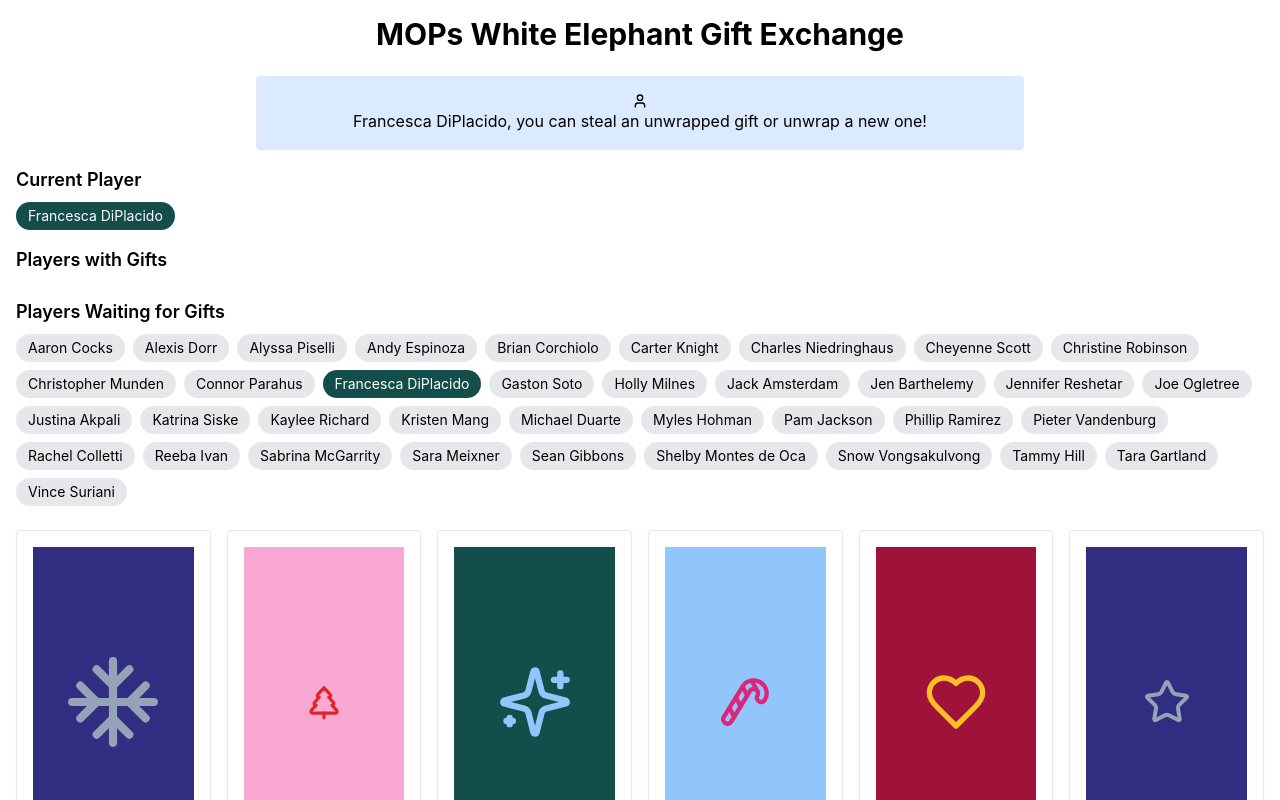
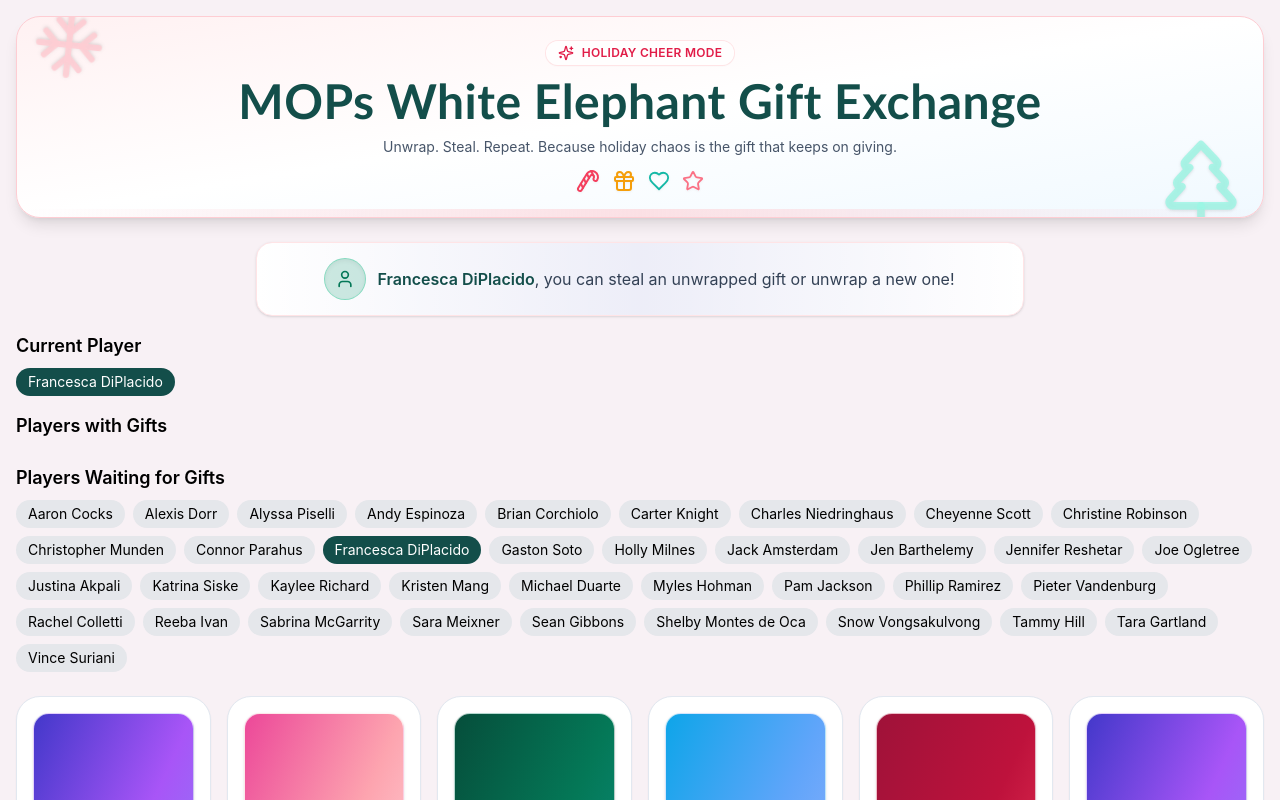
Before and after one commit to tollbros/white-elephant-game, a React (Create React App) app: page / in a window 1280 px wide. Shown: the top 800 px of the page. Built offline with nearby package versions, Linux system fonts and the light colour scheme.

Commit message:
added config setup and updated ui

```diff
--- a/src/WhiteElephantGame.jsx
+++ b/src/WhiteElephantGame.jsx
@@ -2,101 +2,10 @@ import React, { useState } from 'react';
 import { Gift, Snowflake, TreePine, Heart, Sparkles, CandyCane, Star, User, Lock } from 'lucide-react';
 import Card from './components/card';
 import { Alert, AlertDescription } from './components/alert';
+import { basePlayers, giftsData, totalGifts } from './config/gameData';
 // import gift1 from './images/gift1.jpg';
 
 const WhiteElephantGame = () => {
-  const basePlayers = [ "Aaron Cocks", "Alexis Dorr", "Alyssa Piselli", "Andy Espinoza",
-    "Brian Corchiolo", "Carter Knight", "Cheyenne Scott", "Charles Niedringhaus",
-    "Christopher Munden", "Christine Robinson", "Connor Parahus", "Francesca DiPlacido",
-    "Gaston Soto", "Holly Milnes", "Jack Amsterdam", "Jen Barthelemy", "Jennifer Reshetar",
-    "Joe Ogletree", "Justina Akpali", "Kaylee Richard", "Katrina Siske", "Kristen Mang",
-    "Michael Duarte", "Myles Hohman", "Pam Jackson", "Phillip Ramirez", "Pieter Vandenburg",
-    "Rachel Colletti", "Reeba Ivan", "Sabrina McGarrity", "Sara Meixner", "Sean Gibbons",
-    "Shelby Montes de Oca", "Snow Vongsakulvong", "Tara Gartland", "Tammy Hill", "Vince Suriani"
-  ];
-
-
-  const giftNames = [
-    "Bluetooth Speaker",       // gift1
-    "Chair Heating Pad",       // gift2
-    "Essential Oil Diffuser",  // gift3
-    "Glass Food Containers",   // gift4
-    "10oz Yeti Tumbler",       // gift5
-    "What Do You Meme?",       // gift6
-    "Fondue Pot",              // gift7
-    "Flower Pot",              // gift8
-    "Door Sign",               // gift9
-    "Balsam & Cedar Candle",   // gift10
-    "Charcuterie Tray",        // gift11
-    "Catch Phrase",            // gift12
-    "Pickleball Set",          // gift13
-    "Cocktail Shaker Set",     // gift14
-    "Coffee Javasok",          // gift15
-    "Mini Crockpot",           // gift16
-    "Stanley Wine Tumbler",    // gift17
-    "3-in-1 Insulated Can Koozie", // gift18
-    "Massage Gun",             // gift19
-    "Smores Maker",            // gift20
-    "Electric Candle Lighters",// gift21
-    "Popcorn Maker",           // gift22
-    "Luggage Scales",          // gift23
-    "Lego Car",                // gift24
-    "Tile Tracker",            // gift25
-    "Carhartt Hat",            // gift26
-    "Blanket",                 // gift27
-    "Eagles Desk Pad",         // gift28
-    "Rechargable Hand Warmers",// gift29
-    "Himalayan Salt Lamp",     // gift30
-    "Holiday Waffle Maker",    // gift31
-    "Snoop Dogg Cookbook",     // gift32
-    "Mug Warmer",              // gift33
-    "Veggie Chopper & Slicer", // gift34
-    "Mini Space Heater",       // gift35
-    "40oz Water Bottle",       // gift36
-    "Packing Cubes"            // gift37
-  ];
-
-
-  const giftLinks = [
-    "https://a.co/d/iANm6vx", // Bluetooth Speaker - gift1
-    "https://a.co/d/5ZEWLrB", // Chair Heating Pad - gift2
-    "https://a.co/d/1AcVGT4", // Essential Oil Diffuser - gift3
-    "https://a.co/d/aIlPHu9", // Glass Food Containers - gift4
-    "https://a.co/d/1BNWH5e", // 10oz Yeti Tumbler - gift5
-    "https://a.co/d/4gb0ptw", // What Do You Meme? - gift6
-    "https://a.co/d/hN0MCnV", // Fondue Pot - gift7
-    "https://a.co/d/e6z78ib", // Flower Pot - gift8
-    "https://a.co/d/g4AyxDK", // Door Sign - gift9
-    "https://a.co/d/4WzGaxD", // Balsam & Cedar Candle - gift10
-    "https://a.co/d/0NnLiq3", // Charcuterie Tray - gift11
-    "https://a.co/d/3DazynN", // Catch Phrase - gift12
-    "https://a.co/d/goKmJHb", // Pickleball Set - gift13
-    "https://a.co/d/9aEy4ui", // Cocktail Shaker Set - gift14
-    "https://a.co/d/7lI6JDf", // Coffee Javasok - gift15
-    "https://a.co/d/9rWBwJN", // Mini Crockpot - gift16
-    "https://a.co/d/hD17Tis", // Stanley Wine Tumbler - gift17
-    "https://a.co/d/a41SHmt", // 3-in-1 Insulated Can Koozie - gift18
-    "https://a.co/d/9XAfHhO", // Massage Gun - gift19
-    "https://a.co/d/1EQmPRj", // Smores Maker - gift20
-    "https://a.co/d/c2eoRrW", // Electric Candle Lighters - gift21
-    "https://a.co/d/bwiwd4Z", // Popcorn Maker - gift22
-    "https://a.co/d/0Brj9p7", // Luggage Scales - gift23
-    "https://a.co/d/8g8lF69", // Lego Car - gift24
-    "https://a.co/d/6Zh6zQc", // Tile Tracker - gift25
-    "https://a.co/d/9fDMaAt", // Carhartt Hat - gift26
-    "https://a.co/d/e6uYV0Y", // Blanket - gift27
-    "https://a.co/d/6jI9AZP", // Eagles Desk Pad - gift28
-    "https://a.co/d/cfOVzli", // Rechargable Hand Warmers - gift29
-    "https://a.co/d/3pXu3BN", // Himalayan Salt Lamp - gift30
-    "https://a.co/d/2tw9nKI", // Holiday Waffle Maker - gift31
-    "https://a.co/d/bhznkh1", // Snoop Dogg Cookbook - gift32
-    "https://a.co/d/62gbzlk", // Mug Warmer - gift33
-    "https://a.co/d/h0hbfOp", // Veggie Chopper & Slicer - gift34
-    "https://a.co/d/09FHrDm", // Mini Space Heater - gift35
-    "https://a.co/d/9Q4m4rF", // 40oz Water Bottle - gift36
-    "https://a.co/d/ejXOndu"  // Packing Cubes - gift37
-  ];
-
   // Randomize player order on initial load
   const [players] = useState(() => {
     return [...basePlayers].sort(() => Math.random() - 0.5);
@@ -113,8 +22,6 @@ const WhiteElephantGame = () => {
   const [finalPick, setFinalPick] = useState(false); // Tracks if it's the final pick phase
   const firstPlayer = players[0]; // Save the first player before shuffling
 
-  const totalGifts = 37; // Declare totalGifts before using it in the gifts array
-
  // Function to dynamically import all images from the `/images` folder
   const importAllImages = (requireContext) => {
   const images = {};
@@ -129,14 +36,14 @@ const WhiteElephantGame = () => {
   const images = importAllImages(require.context('./images', false, /\.(png|jpe?g|svg)$/));
 
   // Dynamically create the gifts array
-  const gifts = Array.from({ length: totalGifts }, (_, index) => {
-    const imageFileName = `gift${index + 1}.jpg`;
+  const gifts = giftsData.slice(0, totalGifts).map((gift) => {
+    const imageFileName = gift.imageFile || `gift${gift.id}.jpg`;
     return {
-      id: index + 1,
+      id: gift.id,
       isUnwrapped: false,
-      name: giftNames[index] || `Gift #${index + 1}`,
+      name: gift.name || `Gift #${gift.id}`,
       imageUrl: images[imageFileName] || `/api/placeholder/${120}/${120}`,
-      link: giftLinks[index] || "#", // Add the link property
+      link: gift.link || "#",
       ownedBy: null,
     };
   });
@@ -392,12 +299,24 @@ const WhiteElephantGame = () => {
       return "Game Over! Everyone has a gift!";
     }
     if (finalPick) {
-      return `${firstPlayer}, it's your final turn! Steal a gift (you'll swap gifts with its owner) or keep yours!`;
+      return (
+        <>
+          <span className="font-semibold text-teal-900">{firstPlayer}</span>, it's your final turn! Steal a gift (you'll swap gifts with its owner) or keep yours!
+        </>
+      );
     }
     if (stolenPlayer) {
-      return `${stolenPlayer}'s gift was stolen! ${stolenPlayer}, you can steal another gift or unwrap a new one!`;
+      return (
+        <>
+          <span className="font-semibold text-rose-700">{stolenPlayer}</span>'s gift was stolen! {stolenPlayer}, you can steal another gift or unwrap a new one!
+        </>
+      );
     }
-    return `${currentPlayer}, you can steal an unwrapped gift or unwrap a new one!`;
+    return (
+      <>
+        <span className="font-semibold text-teal-900">{currentPlayer}</span>, you can steal an unwrapped gift or unwrap a new one!
+      </>
+    );
   };
 
   const getPlayerStatus = (player) => {
@@ -421,37 +340,66 @@ const WhiteElephantGame = () => {
   };
 
   return (
-    <div className="p-4">
+    <div className="min-h-screen bg-[#f8f1f5] p-4">
       <div className="mb-6">
-      <div className="flex flex-col items-center mb-6">
-  <h2 className="text-3xl font-bold text-center">MOPs White Elephant Gift Exchange</h2>
+        <div className="relative flex flex-col items-center text-center gap-3 mb-6 overflow-hidden rounded-3xl border border-rose-200 bg-gradient-to-br from-rose-50 via-white to-sky-50 px-5 py-6 shadow-lg">
+          <div className="pointer-events-none absolute -top-2 left-4 text-rose-200/90">
+            <Snowflake
+              size={72}
+              className="drop-shadow animate-[spin_12s_linear_infinite]"
+            />
+          </div>
+          <div className="pointer-events-none absolute -bottom-2 right-4 text-teal-200/80">
+            <TreePine
+              size={92}
+              className="drop-shadow animate-[pulse_6s_ease-in-out_infinite]"
+            />
+          </div>
+          <span className="inline-flex items-center gap-2 rounded-full bg-white/80 px-3 py-1 text-xs font-semibold uppercase tracking-wide text-rose-600 shadow-sm ring-1 ring-rose-100">
+            <Sparkles size={16} /> Holiday Cheer Mode
+          </span>
+          <h2 className="holiday-title text-4xl font-black text-teal-900 sm:text-5xl">MOPs White Elephant Gift Exchange</h2>
+          <p className="max-w-2xl text-xs text-slate-600 sm:text-sm">
+            Unwrap. Steal. Repeat. Because holiday chaos is the gift that keeps on giving.
+          </p>
+          <div className="flex items-center justify-center gap-3 text-rose-500">
+            <CandyCane size={24} className="drop-shadow-sm" />
+            <Gift size={24} className="drop-shadow-sm text-amber-500" />
+            <Heart size={22} className="drop-shadow-sm text-teal-500" />
+            <Star size={22} className="drop-shadow-sm text-rose-400" />
+          </div>
           {gameEnded && (
             <button
               onClick={() => setShowSummary(true)}
-      className="mt-2 px-4 py-2 bg-indigo-900 text-white rounded hover:bg-indigo-500"
+              className="mt-2 inline-flex items-center gap-2 rounded-full bg-indigo-900 px-5 py-2 text-white shadow hover:bg-indigo-700"
             >
-      View Summary
+              <Gift size={18} /> View Summary
             </button>
           )}
+          <div className="pointer-events-none absolute inset-x-0 bottom-0 h-2 bg-gradient-to-r from-transparent via-rose-200/60 to-transparent" />
         </div>
 
-        <Alert className={`mb-4 ${gameEnded ? 'bg-blue-100' : ''}`}>
-          <User className="h-4 w-4" />
+        <Alert className={`mb-4 rounded-2xl border border-rose-100 bg-gradient-to-r from-white via-rose-50/50 to-white shadow ${gameEnded ? 'ring-1 ring-indigo-200' : ''}`}>
+          <div className="flex items-center gap-3">
+            <span className="inline-flex h-10 w-10 items-center justify-center rounded-full bg-emerald-600/20 text-emerald-700 shadow-inner ring-1 ring-emerald-500/50">
+              <User className="h-5 w-5" />
+            </span>
             <AlertDescription>
-  {getStatus()}
+              <p className="text-base text-slate-700">{getStatus()}</p>
 
               {/* Add "Keep My Gift" button during the final pick phase */}
               {finalPick && currentPlayer === firstPlayer && (
                 <div className="mt-4 text-center">
                   <button
                     onClick={() => handleSteal(null)} // Trigger "keep gift" logic
-        className="px-4 py-2 bg-teal-900 text-white rounded hover:bg-green-600"
+                    className="px-4 py-2 rounded-full bg-teal-900 text-white shadow hover:bg-teal-700"
                   >
                     Keep My Gift
                   </button>
                 </div>
               )}
             </AlertDescription>
+          </div>
         </Alert>
 
         <div className="mb-4">
@@ -498,7 +446,8 @@ const WhiteElephantGame = () => {
         </div>
       </div>
 
-      <div className="grid grid-cols-3 sm:grid-cols-4 md:grid-cols-6 gap-4">  {gifts.map((gift) => {
+      <div className="grid grid-cols-3 sm:grid-cols-4 md:grid-cols-6 gap-4">
+        {gifts.map((gift) => {
     const unwrappedGift = unwrappedGifts.find((g) => g.id === gift.id);
     const isUnwrapped = !!unwrappedGift;
     // const isLocked = isGiftLocked(gift.id);
@@ -506,8 +455,14 @@ const WhiteElephantGame = () => {
     const canUnwrap = !isUnwrapped && (currentPlayer === stolenPlayer || !stolenPlayer);
 
    // Randomized colors, sizes, and icons
-   const colors = ["bg-rose-800", "bg-indigo-900", "bg-pink-300", "bg-teal-900", "bg-blue-300" ];
-   const textColors = ["text-amber-400", "text-slate-400", "text-red-600", "text-blue-300", "text-pink-600"];
+   const colors = [
+    "bg-gradient-to-br from-rose-800 via-rose-700 to-rose-500",
+    "bg-gradient-to-br from-indigo-700 via-purple-500 to-indigo-400",
+    "bg-gradient-to-br from-pink-500 via-rose-300 to-rose-100",
+    "bg-gradient-to-br from-emerald-900 via-emerald-700 to-teal-600",
+    "bg-gradient-to-br from-sky-500 via-blue-400 to-indigo-300"
+   ];
+   const textColors = ["text-rose-50", "text-indigo-50", "text-rose-900", "text-emerald-50", "text-sky-50"];
    const iconSizes = [48, 98, 38, 76, 52, 64];
    const icons = [Gift, Snowflake, TreePine, Sparkles, CandyCane, Heart, Star];
 
@@ -520,8 +475,8 @@ const WhiteElephantGame = () => {
     return (
 <Card
   key={gift.id}
-  className={`relative cursor-pointer transition-transform duration-500 ${
-    zoomedGiftId === gift.id ? 'transform scale-150 z-10' : ''
+  className={`relative cursor-pointer rounded-3xl border border-slate-200 bg-slate-50/90 p-2 transition-transform duration-300 ${
+    zoomedGiftId === gift.id ? 'transform scale-150 z-10' : 'hover:-translate-y-1 hover:shadow-lg'
   } ${
     (!canSteal && !canUnwrap) || gameEnded ? 'opacity-50 cursor-not-allowed' : ''
   }`}
@@ -543,8 +498,8 @@ const WhiteElephantGame = () => {
   }}
 >
   <div
-    className={`h-[350px] w-full flex flex-col justify-between ${
-      isUnwrapped ? 'bg-white' : colorClass
+    className={`h-[350px] w-full flex flex-col justify-between overflow-hidden rounded-2xl border ${
+      isUnwrapped ? 'bg-white border-slate-200 shadow-md' : `${colorClass} border-white/70 shadow`
     }`}
   >
     {/* Icon or Image */}
--- /dev/null
+++ b/src/config/gameData.js
@@ -0,0 +1,81 @@
+export const basePlayers = [
+  "Aaron Cocks",
+  "Alexis Dorr",
+  "Alyssa Piselli",
+  "Andy Espinoza",
+  "Brian Corchiolo",
+  "Carter Knight",
+  "Cheyenne Scott",
+  "Charles Niedringhaus",
+  "Christopher Munden",
+  "Christine Robinson",
+  "Connor Parahus",
+  "Francesca DiPlacido",
+  "Gaston Soto",
+  "Holly Milnes",
+  "Jack Amsterdam",
+  "Jen Barthelemy",
+  "Jennifer Reshetar",
+  "Joe Ogletree",
+  "Justina Akpali",
+  "Kaylee Richard",
+  "Katrina Siske",
+  "Kristen Mang",
+  "Michael Duarte",
+  "Myles Hohman",
+  "Pam Jackson",
+  "Phillip Ramirez",
+  "Pieter Vandenburg",
+  "Rachel Colletti",
+  "Reeba Ivan",
+  "Sabrina McGarrity",
+  "Sara Meixner",
+  "Sean Gibbons",
+  "Shelby Montes de Oca",
+  "Snow Vongsakulvong",
+  "Tara Gartland",
+  "Tammy Hill",
+  "Vince Suriani",
+];
+
+export const giftsData = [
+  { id: 1, name: "Bluetooth Speaker", link: "https://a.co/d/iANm6vx", imageFile: "gift1.jpg" },
+  { id: 2, name: "Chair Heating Pad", link: "https://a.co/d/5ZEWLrB", imageFile: "gift2.jpg" },
+  { id: 3, name: "Essential Oil Diffuser", link: "https://a.co/d/1AcVGT4", imageFile: "gift3.jpg" },
+  { id: 4, name: "Glass Food Containers", link: "https://a.co/d/aIlPHu9", imageFile: "gift4.jpg" },
+  { id: 5, name: "10oz Yeti Tumbler", link: "https://a.co/d/1BNWH5e", imageFile: "gift5.jpg" },
+  { id: 6, name: "What Do You Meme?", link: "https://a.co/d/4gb0ptw", imageFile: "gift6.jpg" },
+  { id: 7, name: "Fondue Pot", link: "https://a.co/d/hN0MCnV", imageFile: "gift7.jpg" },
+  { id: 8, name: "Flower Pot", link: "https://a.co/d/e6z78ib", imageFile: "gift8.jpg" },
+  { id: 9, name: "Door Sign", link: "https://a.co/d/g4AyxDK", imageFile: "gift9.jpg" },
+  { id: 10, name: "Balsam & Cedar Candle", link: "https://a.co/d/4WzGaxD", imageFile: "gift10.jpg" },
+  { id: 11, name: "Charcuterie Tray", link: "https://a.co/d/0NnLiq3", imageFile: "gift11.jpg" },
+  { id: 12, name: "Catch Phrase", link: "https://a.co/d/3DazynN", imageFile: "gift12.jpg" },
+  { id: 13, name: "Pickleball Set", link: "https://a.co/d/goKmJHb", imageFile: "gift13.jpg" },
+  { id: 14, name: "Cocktail Shaker Set", link: "https://a.co/d/9aEy4ui", imageFile: "gift14.jpg" },
+  { id: 15, name: "Coffee Javasok", link: "https://a.co/d/7lI6JDf", imageFile: "gift15.jpg" },
+  { id: 16, name: "Mini Crockpot", link: "https://a.co/d/9rWBwJN", imageFile: "gift16.jpg" },
+  { id: 17, name: "Stanley Wine Tumbler", link: "https://a.co/d/hD17Tis", imageFile: "gift17.jpg" },
+  { id: 18, name: "3-in-1 Insulated Can Koozie", link: "https://a.co/d/a41SHmt", imageFile: "gift18.jpg" },
+  { id: 19, name: "Massage Gun", link: "https://a.co/d/9XAfHhO", imageFile: "gift19.jpg" },
+  { id: 20, name: "Smores Maker", link: "https://a.co/d/1EQmPRj", imageFile: "gift20.jpg" },
+  { id: 21, name: "Electric Candle Lighters", link: "https://a.co/d/c2eoRrW", imageFile: "gift21.jpg" },
+  { id: 22, name: "Popcorn Maker", link: "https://a.co/d/bwiwd4Z", imageFile: "gift22.jpg" },
+  { id: 23, name: "Luggage Scales", link: "https://a.co/d/0Brj9p7", imageFile: "gift23.jpg" },
+  { id: 24, name: "Lego Car", link: "https://a.co/d/8g8lF69", imageFile: "gift24.jpg" },
+  { id: 25, name: "Tile Tracker", link: "https://a.co/d/6Zh6zQc", imageFile: "gift25.jpg" },
+  { id: 26, name: "Carhartt Hat", link: "https://a.co/d/9fDMaAt", imageFile: "gift26.jpg" },
+  { id: 27, name: "Blanket", link: "https://a.co/d/e6uYV0Y", imageFile: "gift27.jpg" },
+  { id: 28, name: "Eagles Desk Pad", link: "https://a.co/d/6jI9AZP", imageFile: "gift28.jpg" },
+  { id: 29, name: "Rechargable Hand Warmers", link: "https://a.co/d/cfOVzli", imageFile: "gift29.jpg" },
+  { id: 30, name: "Himalayan Salt Lamp", link: "https://a.co/d/3pXu3BN", imageFile: "gift30.jpg" },
+  { id: 31, name: "Holiday Waffle Maker", link: "https://a.co/d/2tw9nKI", imageFile: "gift31.jpg" },
+  { id: 32, name: "Snoop Dogg Cookbook", link: "https://a.co/d/bhznkh1", imageFile: "gift32.jpg" },
+  { id: 33, name: "Mug Warmer", link: "https://a.co/d/62gbzlk", imageFile: "gift33.jpg" },
+  { id: 34, name: "Veggie Chopper & Slicer", link: "https://a.co/d/h0hbfOp", imageFile: "gift34.jpg" },
+  { id: 35, name: "Mini Space Heater", link: "https://a.co/d/09FHrDm", imageFile: "gift35.jpg" },
+  { id: 36, name: "40oz Water Bottle", link: "https://a.co/d/9Q4m4rF", imageFile: "gift36.jpg" },
+  { id: 37, name: "Packing Cubes", link: "https://a.co/d/ejXOndu", imageFile: "gift37.jpg" },
+];
+
+export const totalGifts = giftsData.length;
--- a/src/index.css
+++ b/src/index.css
@@ -2,6 +2,8 @@
 @tailwind base;
 @tailwind components;
 @tailwind utilities;
+
+@import url('https://fonts.googleapis.com/css2?family=Baloo+2:wght@600;700;800&display=swap');
 
 /* Add custom global styles below Tailwind imports */
 body {
@@ -26,3 +28,9 @@ code {
   font-family: source-code-pro, Menlo, Monaco, Consolas, 'Courier New',
     monospace;
 }
+
+.holiday-title {
+  font-family: 'Baloo 2', 'Trebuchet MS', sans-serif;
+  letter-spacing: 0.01em;
+  font-weight: 800;
+}
```
Lines whose indentation alone changed are shown as unchanged.
